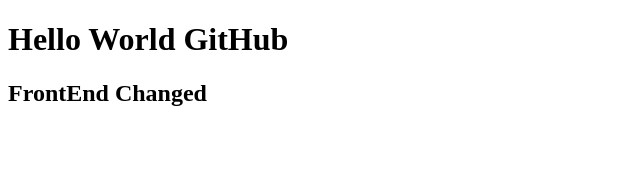
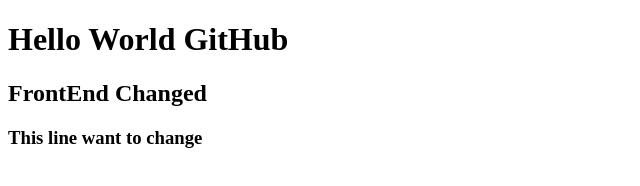
Before and after one commit to arun2796/Demo, a plain HTML site: page index.html in a window 1280 px wide. Shown: the whole page, without its empty margins (0-640 px from the left). Drawn offline with Linux system fonts and the light colour scheme.

Commit message:
!feat:you want change the line

```diff
--- a/index.html
+++ b/index.html
@@ -10,6 +10,7 @@
 <body>
     <h1>Hello World GitHub</h1>
     <h2>FrontEnd Changed</h2>
+    <h3>This line want to change</h3>
 </body>
 
 </html>
```
